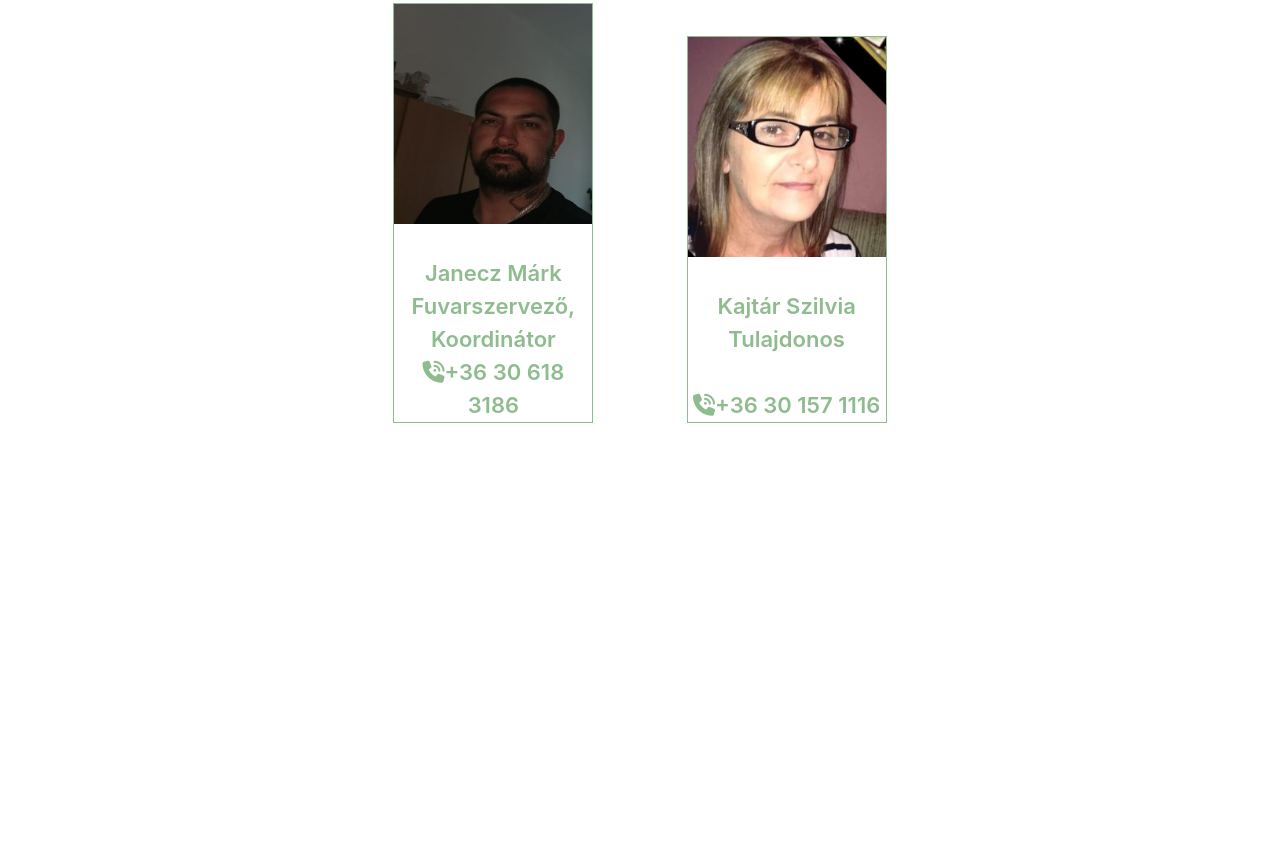
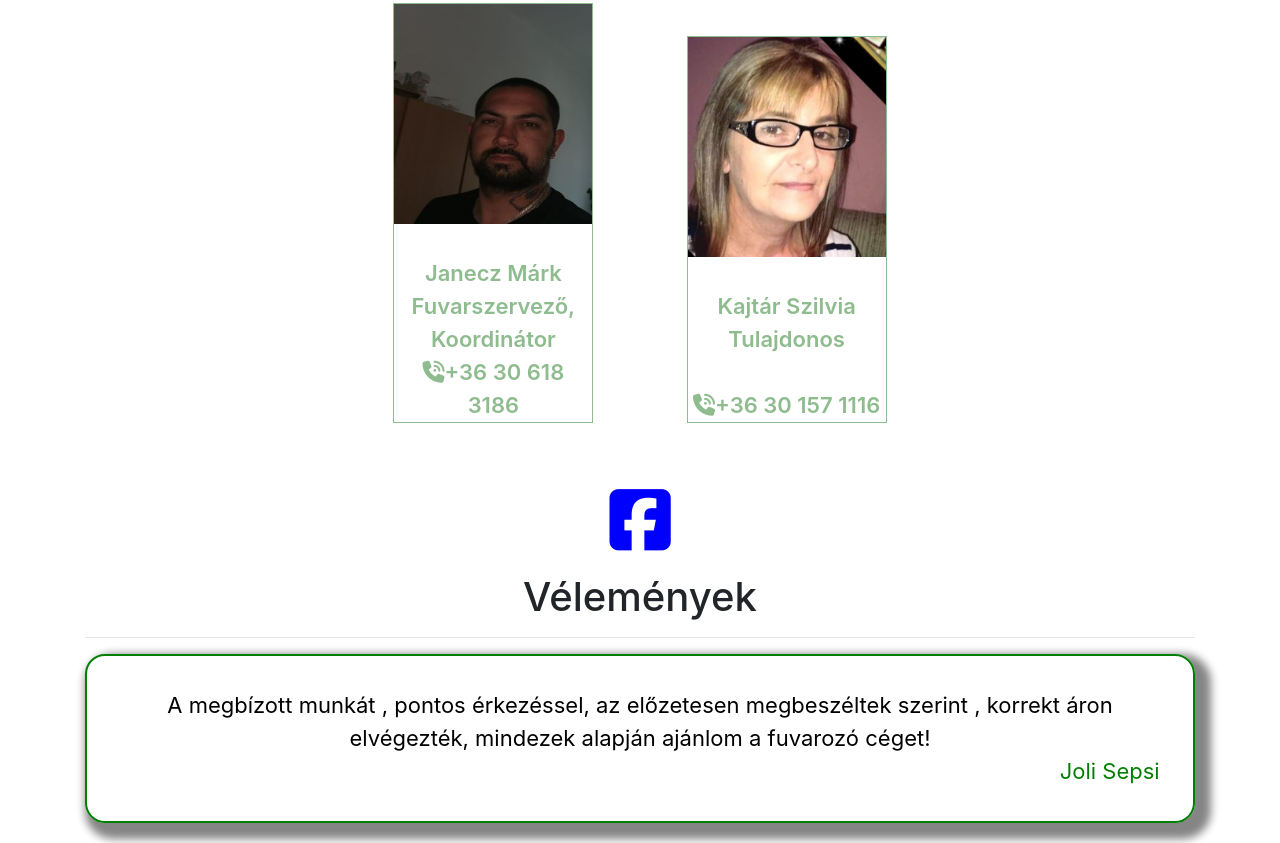
Before and after one commit to murika19/murika19.github.io, a plain HTML site: page Mark weboldal/index.html in a window 1280 px wide. Shown: the part 1727-2570 px from the top of the page. Before the commit the page ends 2195 px from the top, so only its background shows below. Drawn offline with nearby package versions, Linux system fonts and the light colour scheme.

Commit message:
modositas

```diff
--- a/Mark weboldal/index.html
+++ b/Mark weboldal/index.html
@@ -222,7 +222,8 @@
 
         #rolunk,
         #arlista,
-        #kapcsolat {
+        #kapcsolat,
+        #velemenyek {
             text-align: center;
         }
 
@@ -238,7 +239,40 @@
             background-color: darkseagreen;
             color:black
             }
-
+            .velemenyek {
+                margin-bottom: 20px;
+            }
+        .velemenyKartya {
+            border:2px solid green;
+            border-radius: 20px;
+            padding: 3%;
+            text-align: center;
+            font-size: 22px;
+            display: inline-block;
+            text-decoration: none;
+            color:black;
+            box-shadow:8px 8px 8px 8px rgb(132, 133, 132);
+        }
+        .velemenyKartya:hover{
+            border:2px solid green;
+            border-radius: 20px;
+            padding: 3%;
+            text-align: center;
+            font-size: 22px;
+            display: inline-block;
+            text-decoration: none;
+            color:black;
+            box-shadow: 0 0 0 0;
+        }
+        .nev {
+            float:right;
+            color:green;
+        }
+        .facebookLink {
+            color:blue;
+            font-size:70px;
+            margin:auto;
+        }
 
     </style>
 </head>
@@ -256,18 +290,18 @@
         </div>
         <div class="row navbar">
             <a href="#rolunk" class="links">Rólunk</a>
-            <div class="col-3 buttons">Referenciáink</div>
             <a href="#arlista" class="links">Árlista</a>
             <a href="#kapcsolat" class="links">Kapcsolat</a>
+            <a href="#velemenyek" class="links">Vélemények</a>
         </div>
 
         <div class="mobileMenu" onclick="menuFunction()">
             <i class="fas fa-bars"></i>
             <div class="mobileMenuInnerContent">
                 <a href="#rolunk" class="mobileLinks">Rólunk</a><br>
-                <a href="#" class="mobileLinks">Referenciáink</a><br>
                 <a href="#arlista" class="mobileLinks">Árlista</a><br>
                 <a href="#kapcsolat" class="mobileLinks">Kapcsolat</a><br>
+                <a href="#velemenyek" class="mobileLinks">Vélemények</a><br>
             </div>
         </div>
         <div class="bg-success udvozli">Üdvözli önt a Kajtár Fuvarozás oldala!</div>
@@ -350,7 +384,17 @@
                 Kajtár Szilvia<br>
                 Tulajdonos<br><br>
                 <i class="fas fa-phone-volume"></i>+36 30 157 1116
-            </div>
+            </div><br>
+            <a href="https://www.facebook.com/Kajt%C3%A1r-Fuvaroz%C3%A1s-104385391146718/" class="facebookLink"><i class="fab fa-facebook-square"></i></a>
+        </div>
+        <div class="velemenyek">
+            <h1 id="velemenyek">Vélemények</h1>
+            <hr>
+        <a href="https://www.facebook.com/joli.sepsi.5/posts/710602489687660" target="_blank" class="velemenyKartya">
+            A  megbízott munkát , pontos érkezéssel, az előzetesen megbeszéltek szerint ,
+             korrekt áron elvégezték,  mindezek alapján ajánlom a fuvarozó céget!<br>
+             <span class="nev">Joli Sepsi</span>
+        </a>
         </div>
     </div>
     <script>
```
